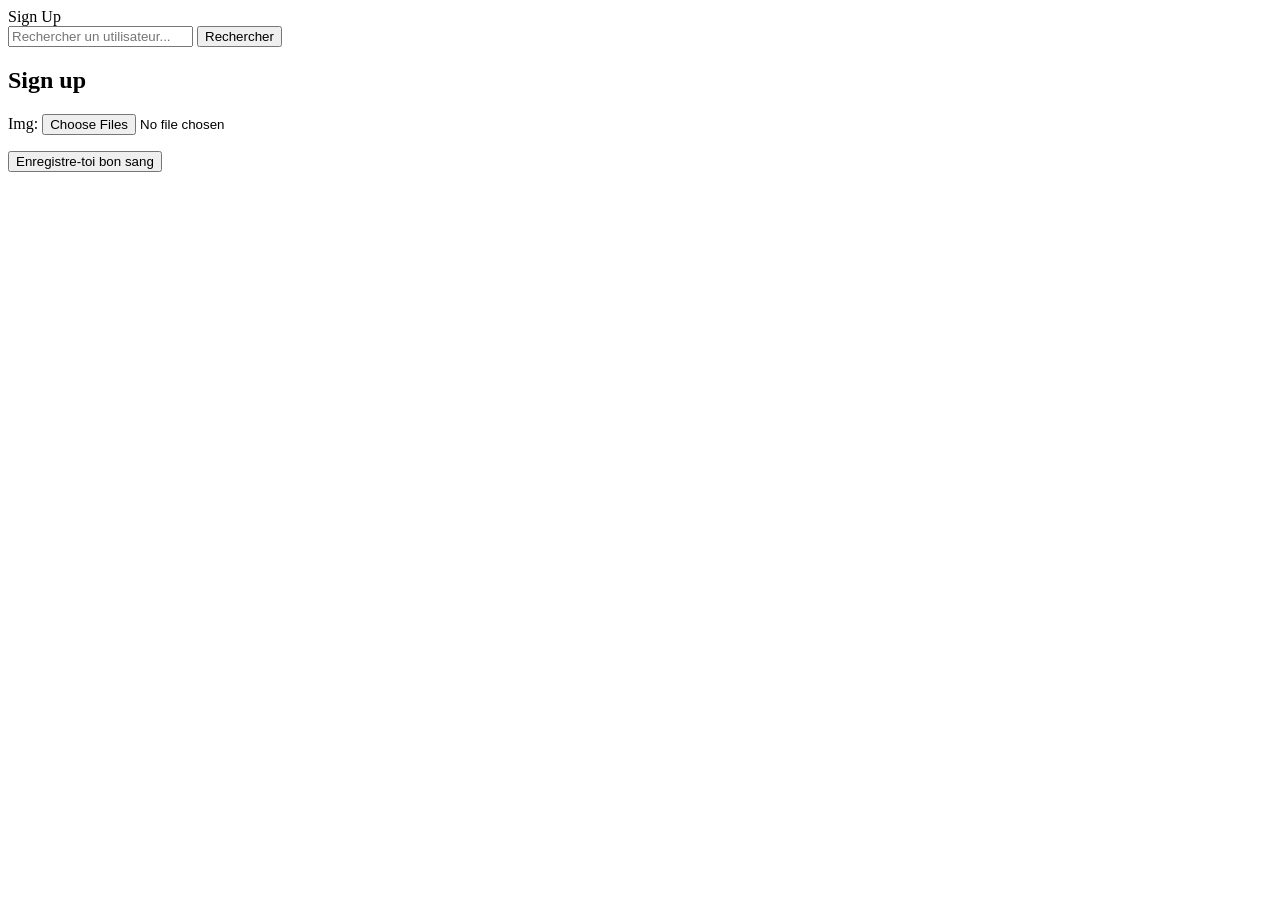
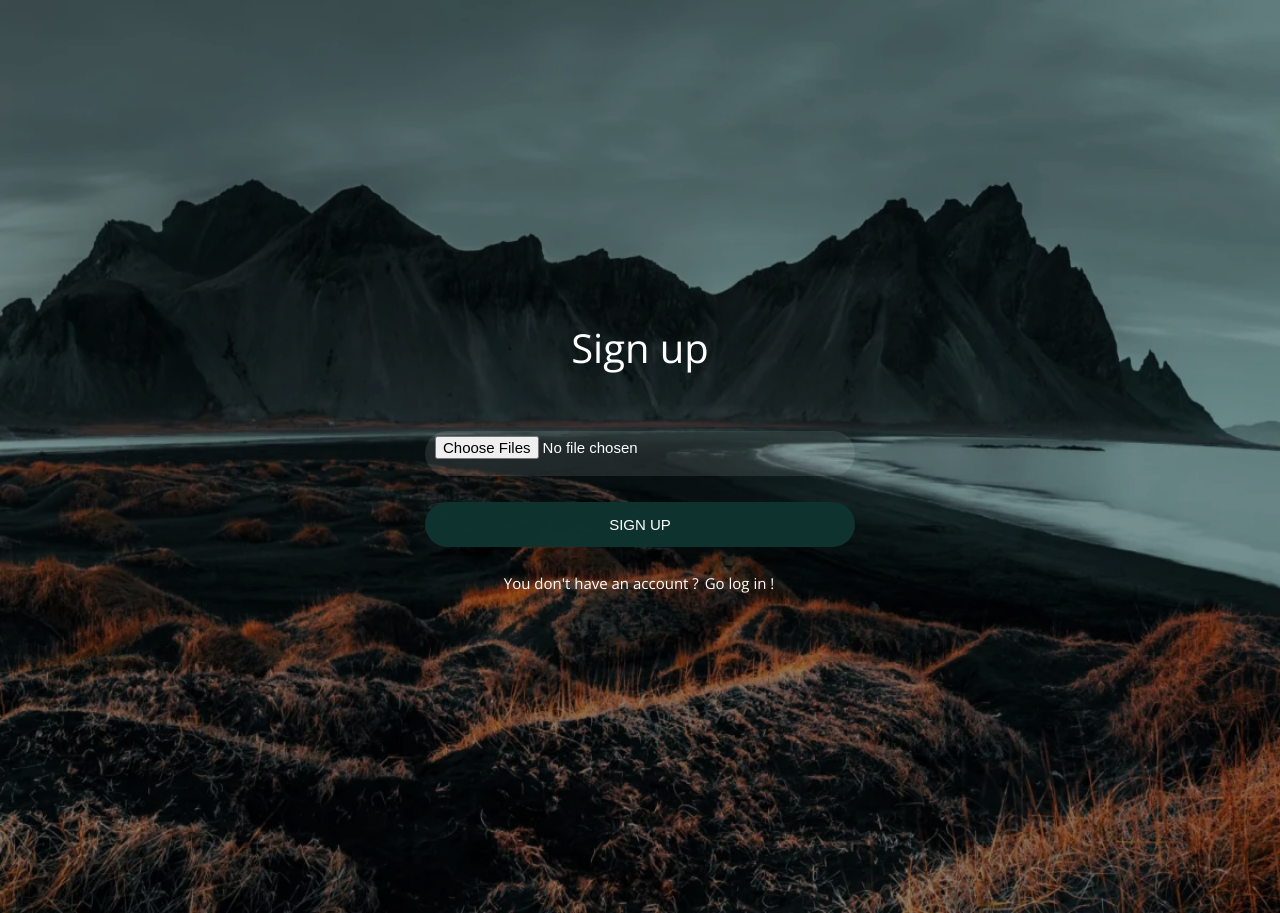
Before and after one commit to ImLain/journeyblog, a Django app: template src/posts/templates/registration/signup.html in a window 1280 px wide. Run offline with Django 3.2, Linux system fonts and the light colour scheme; the template is opened without the code that fills it: values that come from a table or form of the project are taken from there, others are empty; some libraries are stand-ins or nearby versions.

Commit message:
front page for register success

```diff
--- /dev/null
+++ b/src/posts/static/css/register.css
@@ -0,0 +1,110 @@
+/* FONTS */
+@import url('https://fonts.googleapis.com/css2?family=Pacifico&display=swap');
+@import url('https://fonts.googleapis.com/css2?family=Open+Sans&display=swap');
+
+html, body {
+  font-family: 'Open Sans', sans-serif;
+  height: 100%;
+  margin: 0;
+  padding: 0;
+  overflow: hidden; /* pour éviter les défilements accidentels */
+}
+
+
+.background-container, img {
+  min-height: 100%;
+  min-width: 1024px;
+  width: 100%;
+  height: auto;
+  position: fixed;
+  top: 0;
+  left: 0;
+  z-index: -1;
+  filter: brightness(0.75);
+}
+
+.register-form{
+  display: flex;
+  flex-direction: column;
+  align-items: center;
+  justify-content: center;
+  height: 100vh;
+  width: 100vw;
+}
+
+.signup{
+  font-size: 40px;
+  color: white;
+  margin-bottom: 40px;
+}
+
+.form {
+  color: white;
+  display: flex;
+  flex-direction: column;
+  align-items: center;
+  max-width: 500px;
+  margin-left: auto;
+  margin-right: auto;
+  /* margin-bottom: 30px; */
+}
+
+input {
+  background-color: rgba(255, 255, 255, 0.1);
+  color: white;
+  font-size: 10px;
+  width: 430px;
+  border-radius: 30px;
+  font-size: 15px;
+  height: 3em;
+  padding: 5px 10px;
+  border: none;
+  /* margin-bottom: 30px; */
+}
+
+
+button {
+  background-color: #0f3430fb;
+  color: white;
+  border: none;
+  border-radius: 30px;
+  width: 430px;
+  margin-left: 0;
+  font-size: 15px;
+  height: 3em;
+  padding: 5px 10px;
+  cursor: pointer;
+  margin-top: 10px;
+}
+
+.form button:hover {
+  background-color: #0b2927;
+}
+
+/* Style pour le message sous le formulaire */
+.account {
+  font-size: 15px;
+  color: white;
+  margin-top: 10px;
+}
+
+.account a {
+  color: white;
+  text-decoration: none;
+  padding: 2px;
+}
+
+.account a:hover {
+  text-decoration: underline;
+}
+
+label, ul, li{
+  display: none;
+}
+.helptext{
+  display: none;
+}
+
+#id_password2{
+  margin-top: -30px;
+}
--- a/src/posts/templates/registration/signup.html
+++ b/src/posts/templates/registration/signup.html
@@ -1,12 +1,28 @@
-{% extends "base.html" %}
+{% extends 'home_base.html' %}
+{% load static %}
+
+{% block head_extra %}
+  <link rel="stylesheet" href="{% static 'css/register.css' %}">
+{% endblock %}
+
 
 {% block title %}Sign Up{% endblock %}
 
 {% block content %}
-  <h2>Sign up</h2>
-  <form method="post">
-    {% csrf_token %}
-    {{ form.as_p }}
-    <button type="submit">Enregistre-toi bon sang</button>
-  </form>
+  <div class="background-container" >
+    <img src="{% static 'images/iceland1.webp' %}" alt="Iceland Image">
+  </div>
+
+  <div class="register-form">
+    <div class="signup">Sign up</div>
+    <form class="form" method="post">
+      {% csrf_token %}
+      {{ form.as_p }}
+      <button type="submit">SIGN UP</button>
+    </form>
+    <div class="account">You don't have an account ? <a href="{% url 'login' %}">Go log in !</a></div>
+
+  </div>
+
+
 {% endblock %}
```
